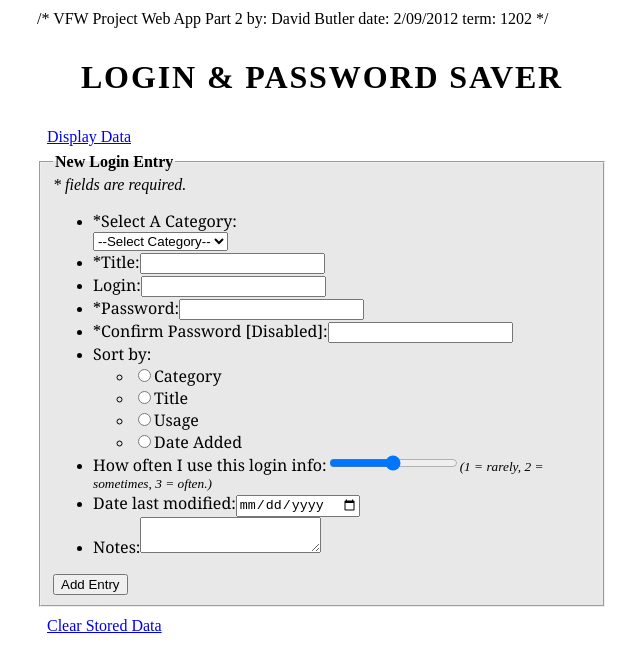
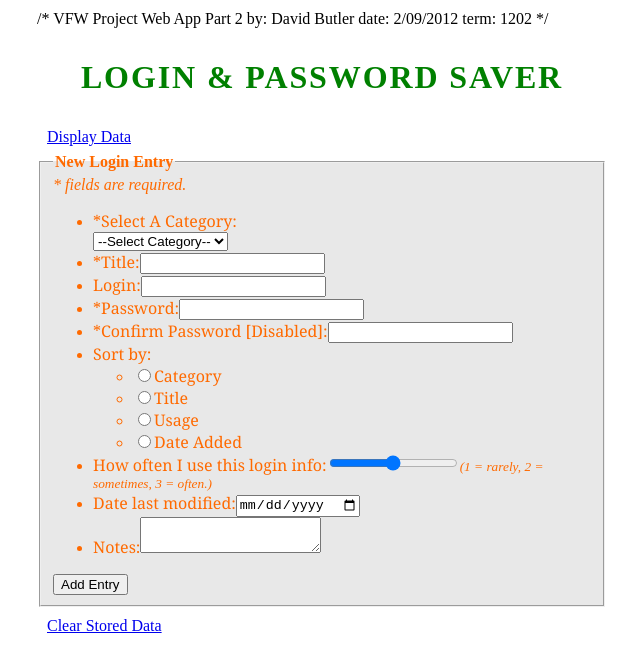
Before and after one commit to TonyButler83/VFW-Project2, a plain HTML site: page additem.html in a window 1280 px wide. Shown: the whole page, without its empty margins (318-958 px from the left). Drawn offline with Linux system fonts and the light colour scheme.

Commit message:
Update style.css

```diff
--- a/style.css
+++ b/style.css
@@ -23,7 +23,7 @@ h1 {
 	text-transform: uppercase;
 	text-align: center;
 	font-family: Times New Roman;
-	color: solid black;
+	color: green;
 	letter-spacing: .05cm;
 }
 
@@ -35,6 +35,7 @@ nav {
 
 fieldset {
 	background: #E8E8E8;
+	color: #FF6A00;
 	}
 
 legend {
```
